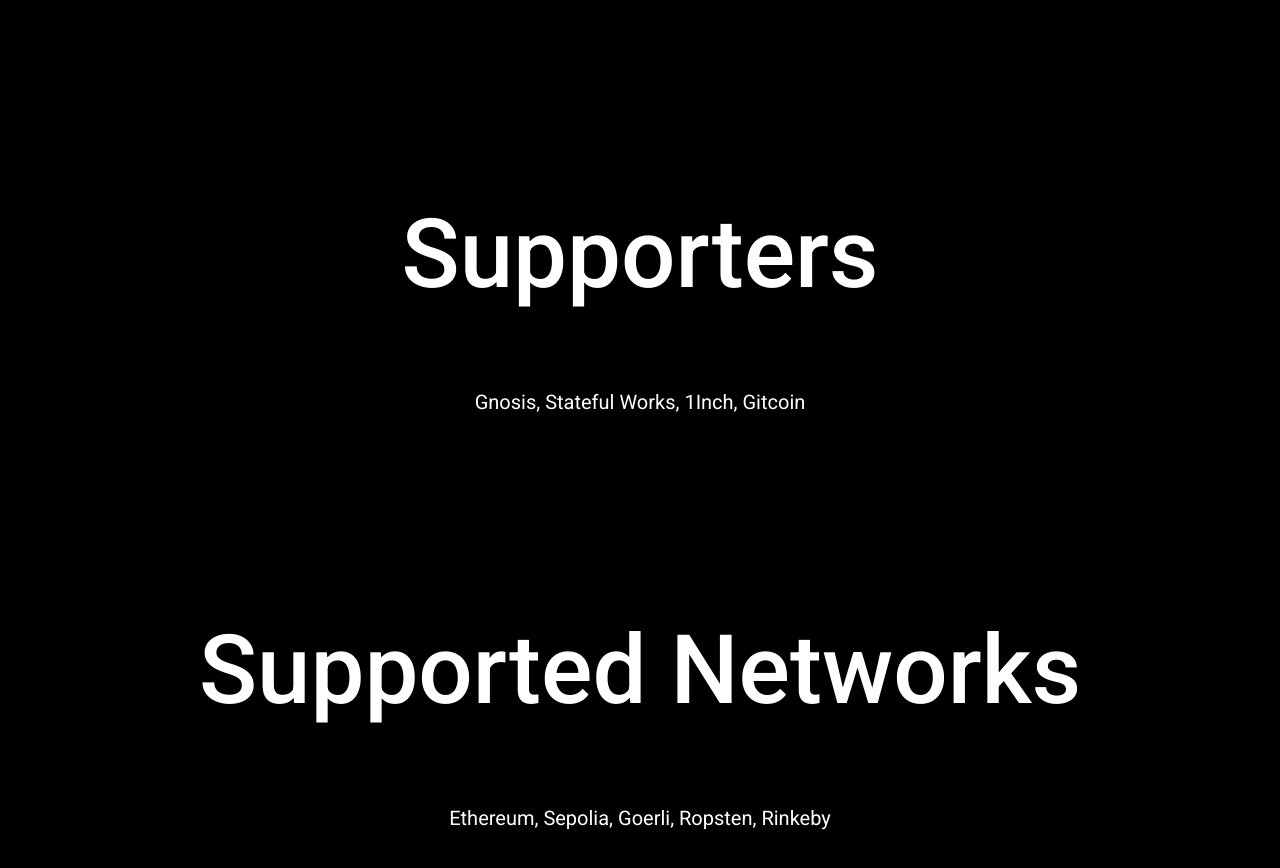
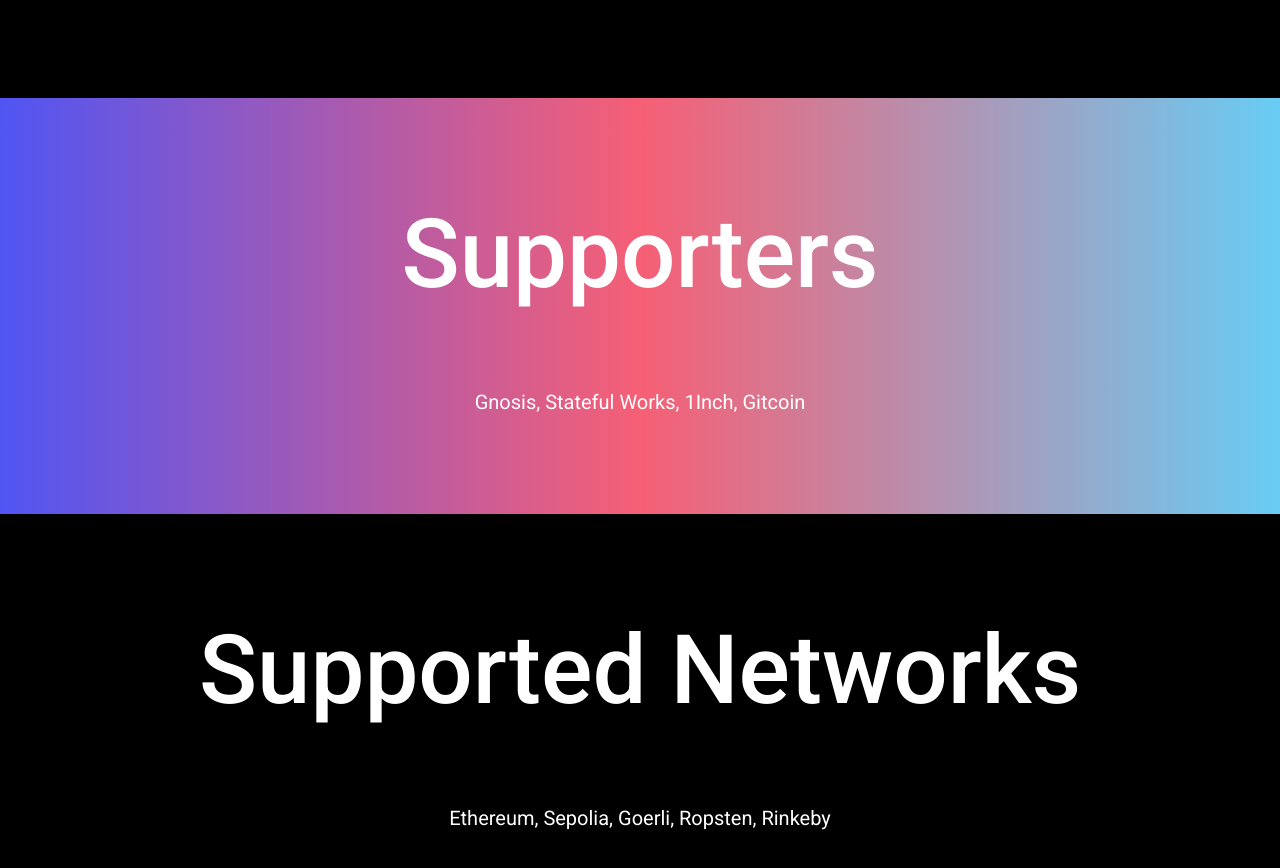
Before and after one commit to akula-bft/website, a React (Create React App) app: page / in a window 1280 px wide. Shown: the part 3169-4037 px from the top of the page. Built offline with nearby package versions, Linux system fonts and the light colour scheme.

Commit message:
:rocket: make supported section highlighted

```diff
--- a/src/components/Supporters.tsx
+++ b/src/components/Supporters.tsx
@@ -8,7 +8,7 @@
 
 const SupportedBy = () => {
   return (
-    <Section id="supported-by" header="Supporters">
+    <Section highlight id="supported-by" header="Supporters">
       <StyledSupportedBy>
         Gnosis, Stateful Works, 1Inch, Gitcoin
       </StyledSupportedBy>
```
